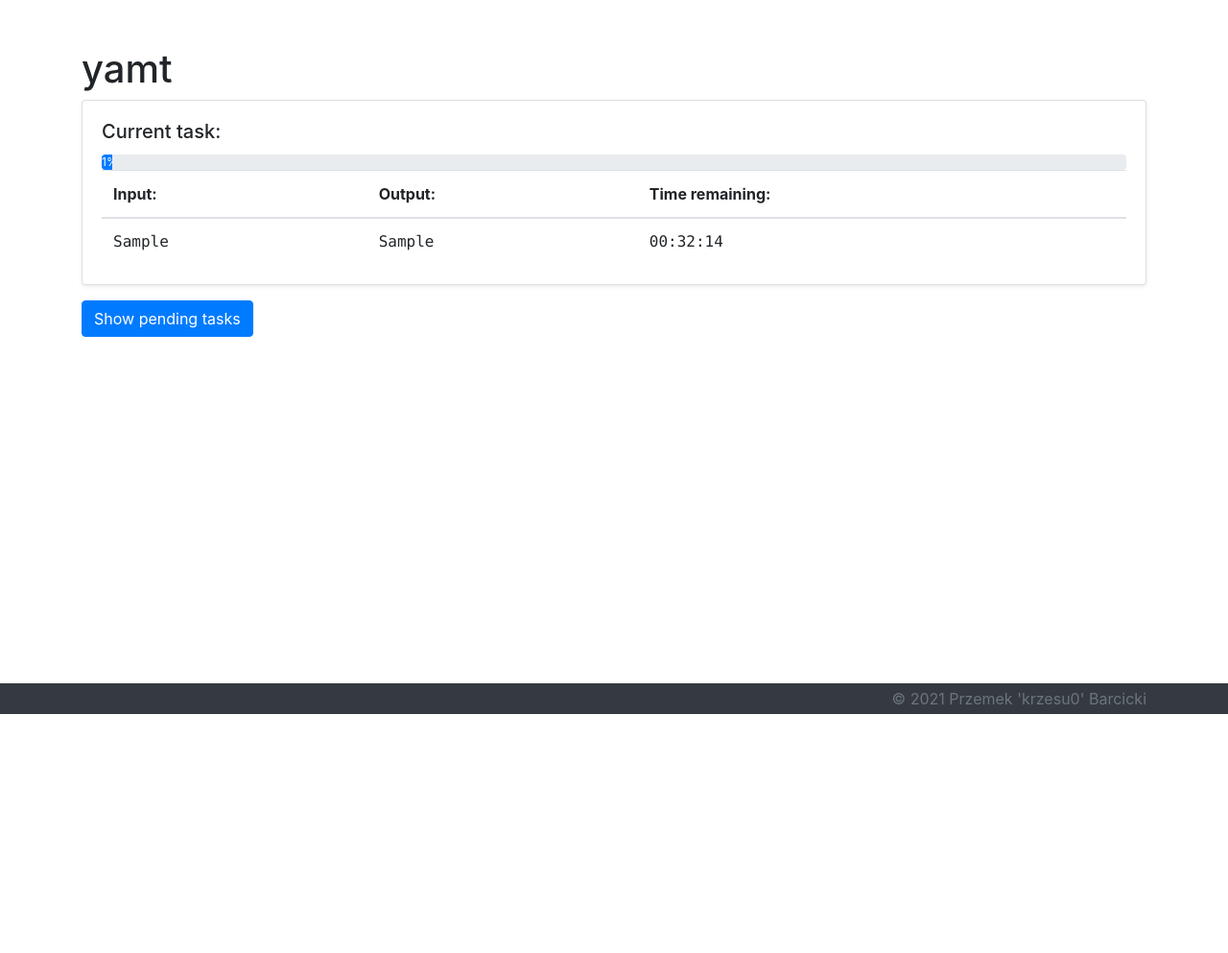
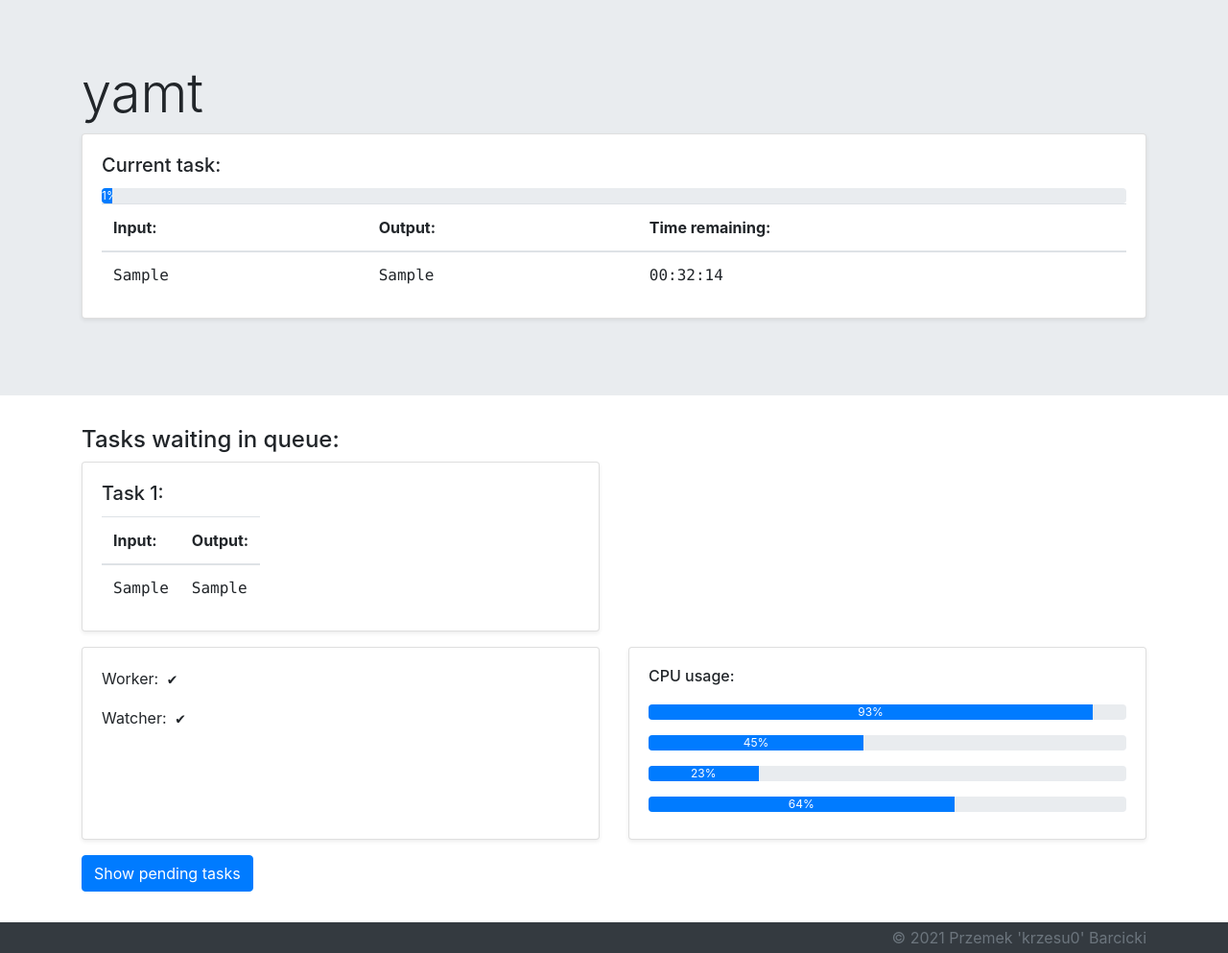
Before and after one commit to mlodybercik/yamt, a Python web app: template yamt/templates/test.html in a window 1280 px wide. Shown: the part 56-1049 px from the top of the page at 96% size. Before the commit the page ends 800 px from the top, so only its background shows below. Run offline with Jinja, Linux system fonts and the light colour scheme; the template is opened without the code that fills it: most values are stand-ins (such as "Sample title", 1, 10 or a date in 2020); some libraries are stand-ins or nearby versions.

Commit message:
Main page revamp

```diff
--- a/yamt/templates/include/base.html
+++ b/yamt/templates/include/base.html
@@ -49,6 +49,7 @@
             </nav>
         </header>
         <main class="pb-5">
+            {% block pre_container %}{% endblock %}
             <div class="container h-auto">
                 <div style="position: absolute; transform:translateX(-50%); top: 10%; left:50%; z-index: 1000;">
                     {{ render_messages(container=False, dismissible=True) }}
--- a/yamt/templates/include/macro.html
+++ b/yamt/templates/include/macro.html
@@ -1,5 +1,6 @@
-{% macro render_state(state) %}
+<!-- TODO: add color to bars-->
+{% macro render_bar(percent) %}
     <div class="progress">
-        <div class="progress-bar" role="progressbar" style="width: {{ state['percent'] }}%;" aria-valuenow="25" aria-valuemin="0" aria-valuemax="100">{{ state['percent'] }}%</div>
+        <div class="progress-bar" role="progressbar" style="width: {{ percent }}%;" aria-valuenow="25" aria-valuemin="0" aria-valuemax="100">{{ percent }}%</div>
     </div>
 {% endmacro %}
--- a/yamt/templates/test.html
+++ b/yamt/templates/test.html
@@ -1,14 +1,16 @@
 {% extends "include/base.html" %}
-{% from "include/macro.html" import render_state with context %}
+{% from "include/macro.html" import render_bar with context %}
 
-
-{% block content %}
-    <h1 class="mt-5 mb-2">yamt</h1>
-    <div class="col-sm-12 mb-3 px-0">
+{% block pre_container %}
+<div class="jumbotron jumbotron-fluid">
+    <div class="container">
+        <h1 class="display-4">yamt</h1>
+        <div class="row">
+            <div class="col-sm-12 mb-3">
                 <div class="card shadow-sm">
                     <div class="card-body">
                         <h5 class="card-title">Current task:</h5>
-                {{ render_state(worker.state) }}
+                        {{ render_bar(worker.state["percent"]) }}
                         <div class="table-responsive">
                             <table class="table mb-0">
                                 <thead>
@@ -30,8 +32,16 @@
                     </div>
                 </div>
             </div>
-    <a class="btn btn-primary mb-3" data-toggle="collapse" href="#collapsable" role="button" aria-expanded="false" aria-controls="collapsable">Show pending tasks</a>
-    <div class="collapse row" id="collapsable">
+        </div>
+    </div>
+</div>
+{% endblock %}
+
+{% block content %}
+    {% if worker.queuepeek %}
+    <div class="collapse show" id="collapsable">
+        <h4>Tasks waiting in queue:</h4>
+        <div class="row">
         {% for item in worker.queuepeek %}
             <div class="col-sm-6 mb-3">
                 <div class="card shadow-sm">
@@ -55,13 +65,28 @@
                 </div>
             </div>
         {% endfor %}
+        </div>
+        <div class="row">
             <div class="col-sm-6 mb-3">
-            <p class="text-monospace">Worker: {{ worker.state_flag }}</p>
-            <p class="text-monospace">Watcher: {{ watcher.state_flag }}</p>
+                <div class="card shadow-sm h-100">
+                    <div class="card-body">
+                        <p>Worker:<span class="text-monospace"> ✔</span></p>
+                        <p>Watcher:<span class="text-monospace"> ✔</span></p>
                     </div>
                 </div>
-
-
-
-
+            </div>
+            <div class="col-sm-6 mb-3">
+                <div class="card shadow-sm h-100">
+                    <div class="card-body">
+                        <h6 class="card-title pr-5">CPU usage:</h6>
+                        {% for usage in [93, 45, 23, 64] %}
+                            <div class="py-2">{{ render_bar(usage) }}</div>
+                        {% endfor %}
+                    </div>
+                </div>
+            </div>
+        </div>
+    </div>
+    <a class="btn btn-primary mb-3" data-toggle="collapse" href="#collapsable" role="button" aria-expanded="false" aria-controls="collapsable">Show pending tasks</a>
+    {% endif %}
 {% endblock %}
--- a/yamt/views/main.py
+++ b/yamt/views/main.py
@@ -1,5 +1,5 @@
 from flask import Blueprint, render_template, redirect
-from . import logger
+from . import logger, get_info
 from ..pyffmpeg import Path, Size, ffmpegFullSettings, ffmpegSettings
 from .. import worker, watcher, kill_app, flash_exception
 
@@ -17,7 +17,8 @@ def index():
         worker_queue = worker.queue.peek()
     except ValueError:
         worker_queue = []
-    return render_template("main.html", worker=worker, watcher=watcher, worker_queue=worker_queue)
+    info = get_info()
+    return render_template("main.html", worker=worker, watcher=watcher, worker_queue=worker_queue, info=info)
 
 @main_view.route("/kill")
 def kill():
```
Also changed, not shown: yamt/templates/main.html (+38 -10 lines), yamt/views/__init__.py (+9 -0 lines), 1 other file. Lines whose indentation alone changed are shown as unchanged.
